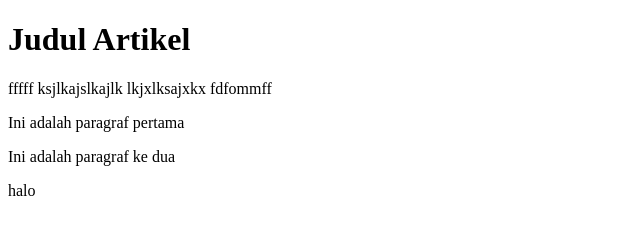
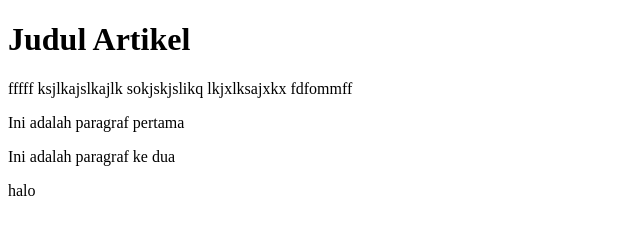
Before and after one commit to stanleyyys/Praktek-06-Github_Stan, a plain HTML site: page index.html in a window 1280 px wide. Shown: the whole page, without its empty margins (0-640 px from the left). Drawn offline with Linux system fonts and the light colour scheme.

Commit message:
Update index.html

```diff
--- a/index.html
+++ b/index.html
@@ -9,6 +9,7 @@
     <h1>Judul Artikel</h1>
 fffff
     ksjlkajslkajlk
+    sokjskjslikq
     lkjxlksajxkx
     fdfommff
     <p>Ini adalah paragraf pertama</p>
```
